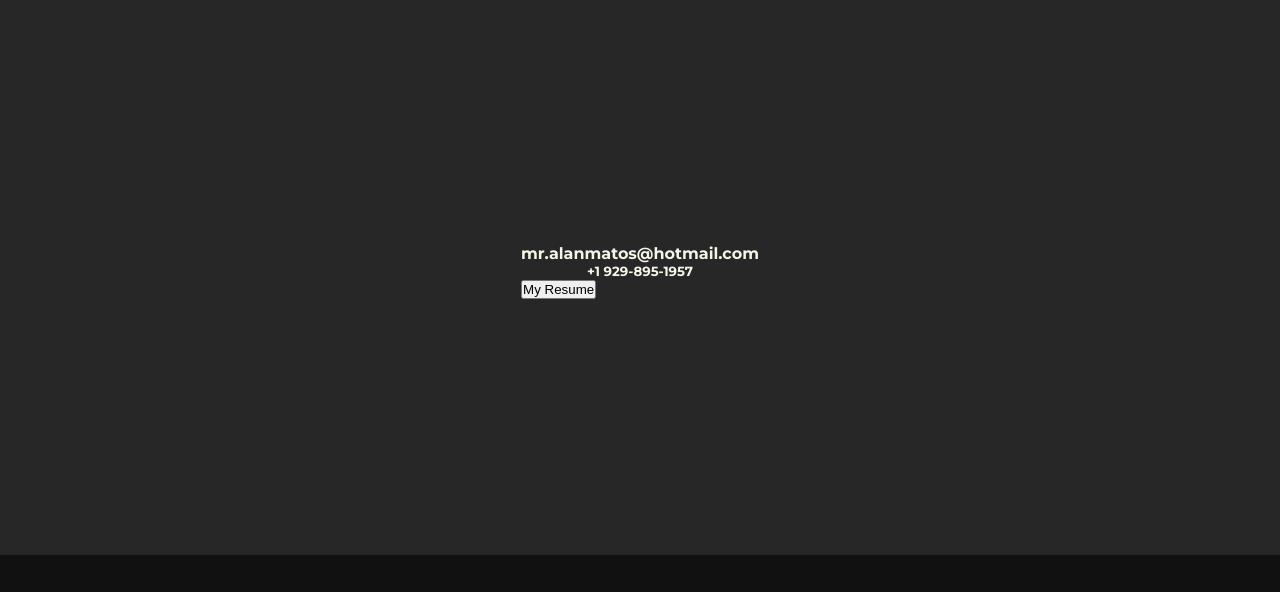
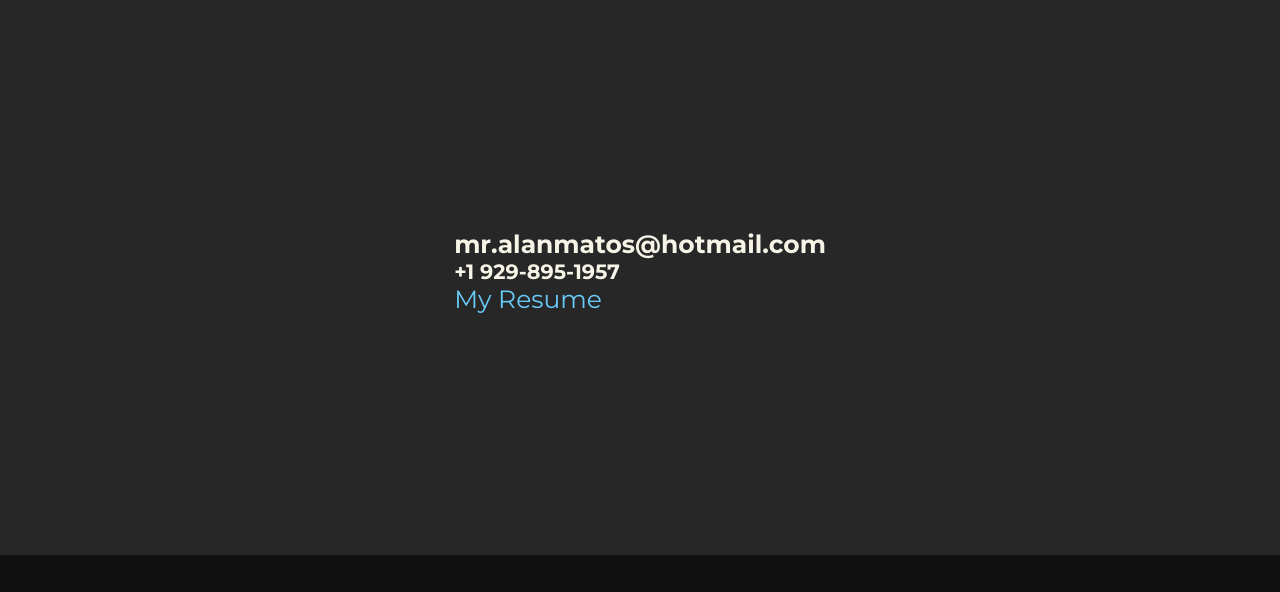
Before and after one commit to alantmatos/portfolio-frontend, a React app: page /contact in a window 1280 px wide. Shown: the part 61-653 px from the top of the page. Built offline with nearby package versions, Linux system fonts and the light colour scheme; a web font is replaced by a local one.

Commit message:
resume link fix, css fix, margin home btn fix

```diff
--- a/src/Components/Contact.js
+++ b/src/Components/Contact.js
@@ -7,7 +7,7 @@ const Contact = () => {
       <div className='contact-info'>
         <h4>mr.alanmatos@hotmail.com</h4>
         <h5>+1 929-895-1957</h5>
-        <button> My Resume </button>
+        <a href="https://docs.google.com/document/d/1irITA5YLrJ_oSdZyekYTLvdqinvSC3ifHY4lYk8fMMg/edit?usp=sharing"> My Resume </a>
       </div>
     </div>
   )
--- a/src/Css/about.css
+++ b/src/Css/about.css
@@ -7,5 +7,5 @@
 }
 
 .about p {
-  width: 80vw;
+  width: 50vw;
 }
--- a/src/Css/contact.css
+++ b/src/Css/contact.css
@@ -10,5 +10,6 @@
   display: flexbox;
   align-items: center;
   justify-content: baseline;
+  font-size: 25px;
 
 }
--- a/src/Css/home.css
+++ b/src/Css/home.css
@@ -9,12 +9,9 @@
   color: #f6f4e6;
   margin-top: 25vh;
   margin-left: 10vw;
-  /* display: flex;
-    justify-content: center;
-    align-items: center; */
 }
 
-.home-btn{
+.home-btn {
   height: 25px;
   width: 200px;
   font-size: 20px;
@@ -22,26 +19,22 @@
   background-color: #272727;
   border-style: none;
   margin-top: 8px;
+  cursor: pointer;
 }
 
 .display-contact {
   height: 10vh;
   width: 30vh;
   font-size: 20px;
-  /* border-style: solid;
-    border-color: #68CBF8; */
 }
 
 .contact-info {
-  display: flexbox;
-  align-items: center;
+  margin: 8px;
 }
 
 .contact-info a {
   text-decoration: none;
   color: #68CBF8;
-  display: flex;
-  justify-content: center;
 }
 
 .contact-info a:hover {
@@ -50,19 +43,11 @@
   color: #90c9e4;
 }
 
-.contact-info h4,
-h5 {
-  display: flex;
-  justify-content: center;
-}
-
-
 
 .dev {
   color: hsl(0, 0%, 30%);
   font-size: 45px;
   font-weight: bold;
-  /* letter-spacing: 1px; */
   cursor: pointer;
   text-transform: uppercase;
   background: linear-gradient(to right, hsl(0, 0%, 30%) 0,
```
